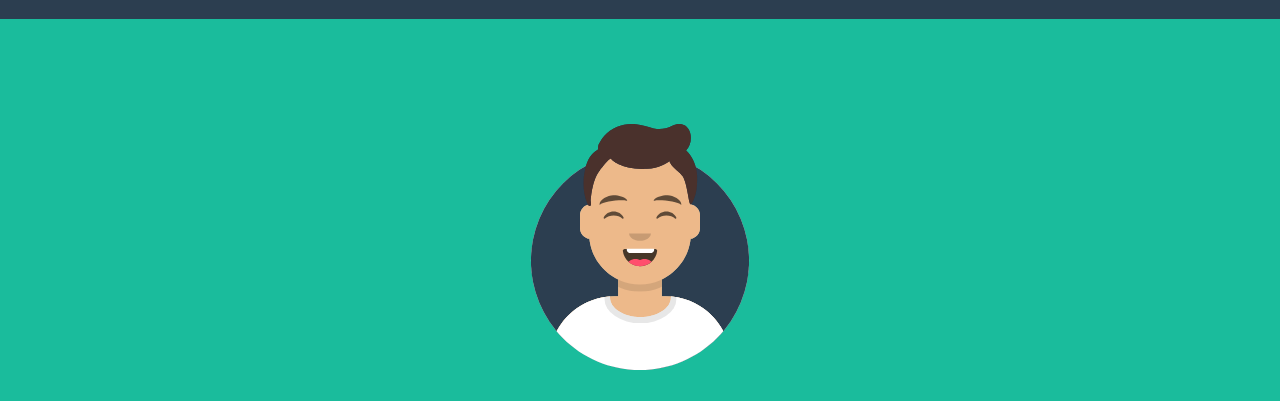
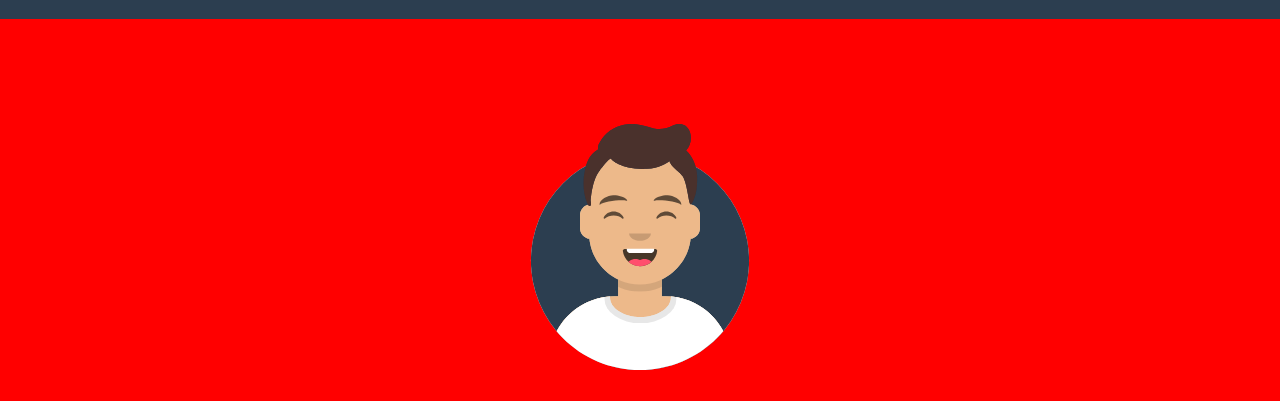
Before and after one commit to ItsAllDari/my-portfolio, a website: page src/pug/index.pug in a window 1280 px wide. Shown: the part 85-486 px from the top of the page. Drawn offline with nearby package versions, Linux system fonts and the light colour scheme; files that its build step writes are made by us from their sources; files whose address does not match are found by name.

```diff
--- a/src/scss/_variables.scss
+++ b/src/scss/_variables.scss
@@ -1,7 +1,7 @@
 // Variables
 
 // Set custom colors
-$teal: #1abc9c;
+$teal: 	#FF0000;
 $dark-blue: #2c3e50;
 
 // Override Bootstrap primary and secondary colors
```
Also changed, not shown: dist/css/styles.css, dist/index.html, 1 other file.
